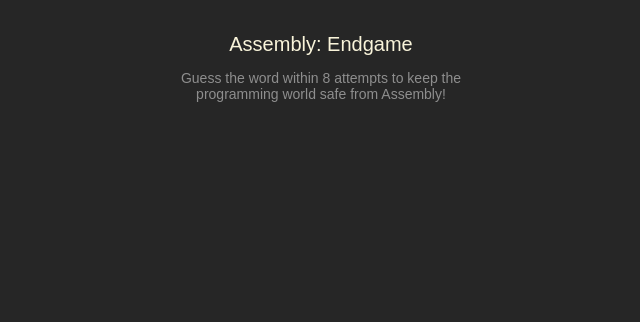
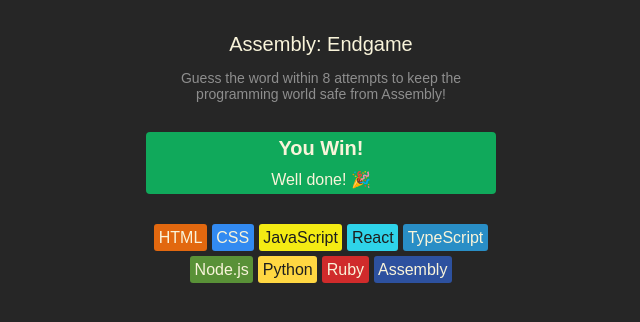
Before and after one commit to christian-raphael/assembly-endgame, a React (Vite) app: page / in a window 1280 px wide. Shown: the top 322 px of the page, without its empty margins (319-959 px from the left). Built offline with nearby package versions, Linux system fonts and the light colour scheme.

Commit message:
add status and languages sections

```diff
--- a/src/App.jsx
+++ b/src/App.jsx
@@ -1,4 +1,14 @@
+import React from "react"
+import { languages } from "./languages"
+
 export default function AssemblyEndgame() {
+  const languageElements = languages.map(lang => {
+    const styles={
+      backgroundColor: lang.backgroundColor,
+      color: lang.color
+    }
+    return (<span key={lang.name} className="chip" style={styles}>{lang.name}</span>)
+  })
 
   return (
     <main>
@@ -6,6 +16,15 @@
         <h1>Assembly: Endgame</h1>
         <p>Guess the word within 8 attempts to keep the programming world safe from Assembly!</p>
       </header>
+
+      <section className="game-status">
+        <h2>You Win!</h2>
+        <p>Well done! 🎉</p>
+      </section>
+
+      <section className="language-chips">
+        {languageElements}
+      </section>
     </main>
   )
 }
--- a/src/index.css
+++ b/src/index.css
@@ -28,3 +28,35 @@
   max-width: 350px;
   color: #8E8E8E;
 }
+
+section.game-status {
+  background-color: #10A95B;
+  display: flex;
+  flex-direction: column;
+  align-items: center;
+  color: #F9F4DA;
+  border-radius: 4px;
+  margin-block: 30px;
+}
+
+section.game-status > p {
+  margin: 5px;
+}
+
+section.game-status > h2 {
+  font-size: 1.25rem;
+  margin: 5px;
+}
+
+section.language-chips {
+  display: flex;
+  flex-wrap: wrap;
+  gap: 5px;
+  justify-content: center;
+  max-width: 350px;
+}
+
+span.chip {
+  border-radius: 3px;
+  padding: 4.5px;
+}
--- /dev/null
+++ b/src/languages.js
@@ -0,0 +1,47 @@
+export const languages = [
+    {
+        name: "HTML",
+        backgroundColor: "#E2680F",
+        color: "#F9F4DA",
+    },
+    {
+        name: "CSS",
+        backgroundColor: "#328AF1",
+        color: "#F9F4DA",
+    },
+    {
+        name: "JavaScript",
+        backgroundColor: "#F4EB13",
+        color: "#1E1E1E",
+    },
+    {
+        name: "React",
+        backgroundColor: "#2ED3E9",
+        color: "#1E1E1E",
+    },
+    {
+        name: "TypeScript",
+        backgroundColor: "#298EC6",
+        color: "#F9F4DA",
+    },
+    {
+        name: "Node.js",
+        backgroundColor: "#599137",
+        color: "#F9F4DA",
+    },
+    {
+        name: "Python",
+        backgroundColor: "#FFD742",
+        color: "#1E1E1E",
+    },
+    {
+        name: "Ruby",
+        backgroundColor: "#D02B2B",
+        color: "#F9F4DA",
+    },
+    {
+        name: "Assembly",
+        backgroundColor: "#2D519F",
+        color: "#F9F4DA",
+    },
+]
```
